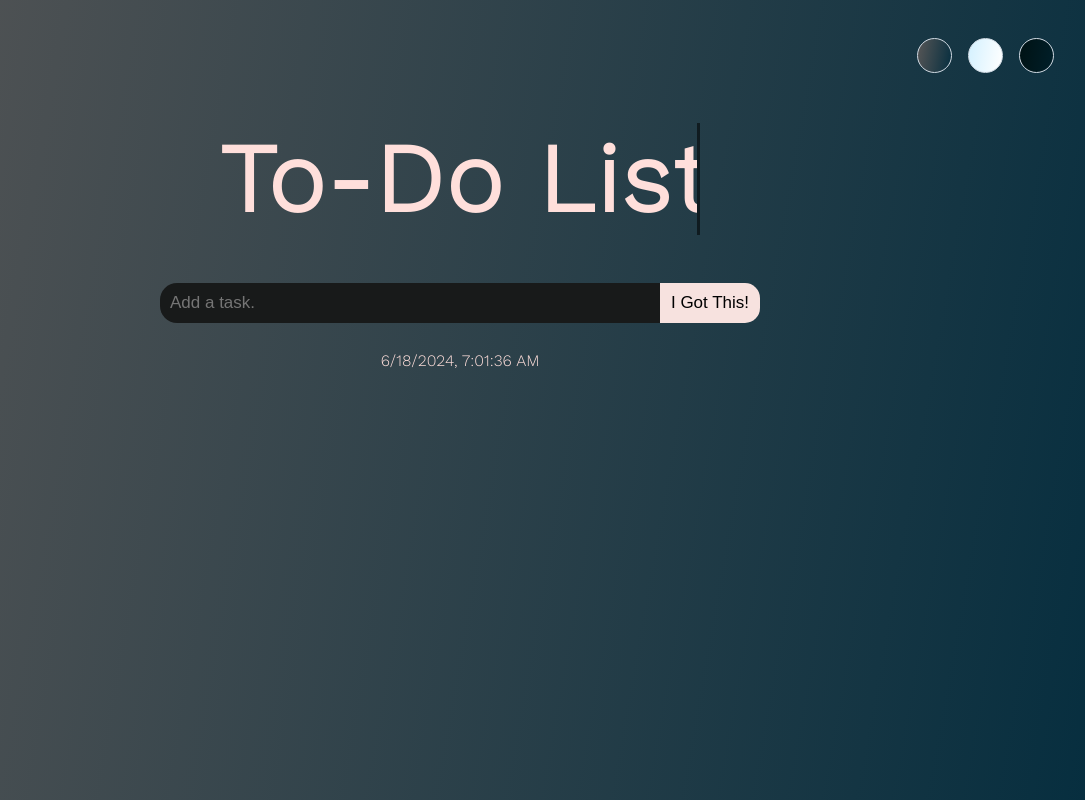
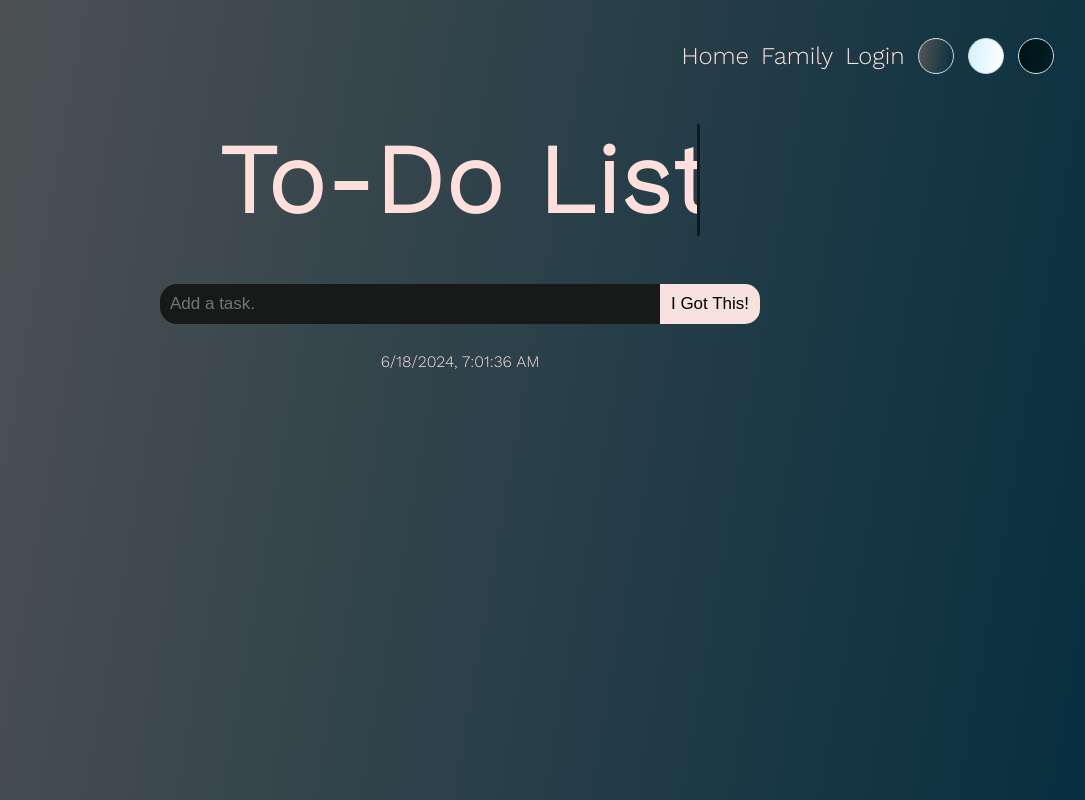
Before and after one commit to Rian8337/SECV2223-Final-Project, a React (Vite) app in the folder client/: page / in a window 1280 px wide. Shown: the whole page, without its empty margins (180-1265 px from the left). Built offline with nearby package versions, Linux system fonts and the light colour scheme.

Commit message:
Add top menu section

```diff
--- a/client/src/App.tsx
+++ b/client/src/App.tsx
@@ -1,6 +1,6 @@
 import AddTask from "./components/AddTask";
 import DateTime from "./components/DateTime";
-import Header from "./components/Header";
+import Header from "./components/header/Header";
 import TodoList from "./components/TodoList";
 
 export default function App() {
--- a/client/src/components/Header.tsx
+++ /dev/null
@@ -1,15 +0,0 @@
-import ThemeSelector from "./ThemeSelector";
-import "./Header.css";
-
-export default function Header() {
-    return (
-        <div id="header">
-            <ThemeSelector />
-
-            <h1 id="title">
-                To-Do List
-                <div id="border" />
-            </h1>
-        </div>
-    );
-}
--- a/client/src/components/Header.css
+++ b/client/src/components/header/Header.css
@@ -1,6 +1,13 @@
+.flexrow-container {
+    align-items: center;
+    align-self: flex-end;
+    display: flex;
+    justify-content: space-around;
+    margin-right: 3%;
+}
+
 #header {
     margin: 0 1rem;
-    min-height: 10vh;
     width: 100%;
     align-items: center;
     display: flex;
@@ -8,7 +15,6 @@
     justify-content: space-around;
     font-size: 3rem;
     min-height: 25vh;
-    width: 100%;
 }
 
 /* Animation */
@@ -66,6 +72,13 @@
 
 /* Responsive design */
 
+@media only screen and (max-width: 1000px) {
+    .flexrow-container {
+        align-self: unset;
+        margin-right: 0;
+    }
+}
+
 @media only screen and (max-width: 800px) {
     #header {
         font-size: 2rem;
--- /dev/null
+++ b/client/src/components/header/Header.tsx
@@ -0,0 +1,16 @@
+import ThemeSelector from "./ThemeSelector";
+import TopMenu from "./TopMenu";
+import "./Header.css";
+
+export default function Header() {
+    return (
+        <div id="header">
+            <div className="flexrow-container">
+                <TopMenu />
+                <ThemeSelector />
+            </div>
+
+            <h1 id="title">To-Do List</h1>
+        </div>
+    );
+}
--- a/client/src/components/ThemeSelector.css
+++ b/client/src/components/header/ThemeSelector.css
@@ -1,22 +1,14 @@
-.flexrow-container {
-    align-items: center;
-    align-self: flex-end;
-    display: flex;
-    justify-content: space-around;
-    margin-right: 3%;
-}
-
 .theme-selector {
     border: 1px solid #d1dae3;
     border-radius: 100%;
-    height: 35px;
-    margin: 0 8px;
+    height: 0.75em;
+    margin: 0 0.15em;
     transition: tranform 150ms ease-in-out, box-shadow 200ms ease-in-out;
-    width: 35px;
+    width: 0.75em;
 }
 
 .theme-selector:hover {
-    box-shadow: white 0 0 8px;
+    box-shadow: white 0 0 0.15em;
     cursor: pointer;
 }
 
@@ -35,10 +27,3 @@
 .darker-theme {
     background-image: linear-gradient(100deg, #001214, #001f29);
 }
-
-@media only screen and (max-width: 1000px) {
-    .flexrow-container {
-        align-self: unset;
-        margin-right: 0;
-    }
-}
--- a/client/src/components/ThemeSelector.tsx
+++ b/client/src/components/header/ThemeSelector.tsx
@@ -1,12 +1,12 @@
 import { useContext } from "react";
-import { ThemeContext } from "../hooks/ThemeContext";
+import { ThemeContext } from "../../hooks/ThemeContext";
 import "./ThemeSelector.css";
 
 export default function ThemeSelector() {
     const themeCtx = useContext(ThemeContext);
 
     return (
-        <div className="flexrow-container">
+        <>
             <div
                 className="standard-theme theme-selector"
                 onClick={() => {
@@ -27,6 +27,6 @@ export default function ThemeSelector() {
                     themeCtx.setTheme("darker");
                 }}
             />
-        </div>
+        </>
     );
 }
--- /dev/null
+++ b/client/src/components/header/TopMenu.css
@@ -0,0 +1,7 @@
+.top-menu {
+    font-size: 0.5em;
+}
+
+.top-menu > * {
+    margin: 0 0.25em;
+}
--- /dev/null
+++ b/client/src/components/header/TopMenu.tsx
@@ -0,0 +1,11 @@
+import "./TopMenu.css";
+
+export default function TopMenu() {
+    return (
+        <span className="top-menu">
+            <a href="#home">Home</a>
+            <a href="#family">Family</a>
+            <a href="#login">Login</a>
+        </span>
+    );
+}
--- a/client/src/index.css
+++ b/client/src/index.css
@@ -75,3 +75,9 @@ button.darker-button {
 button.darker-button:hover {
     background-color: #001f29;
 }
+
+/* Keep anchor links at current color */
+a {
+    color: inherit;
+    text-decoration: none;
+}
```
